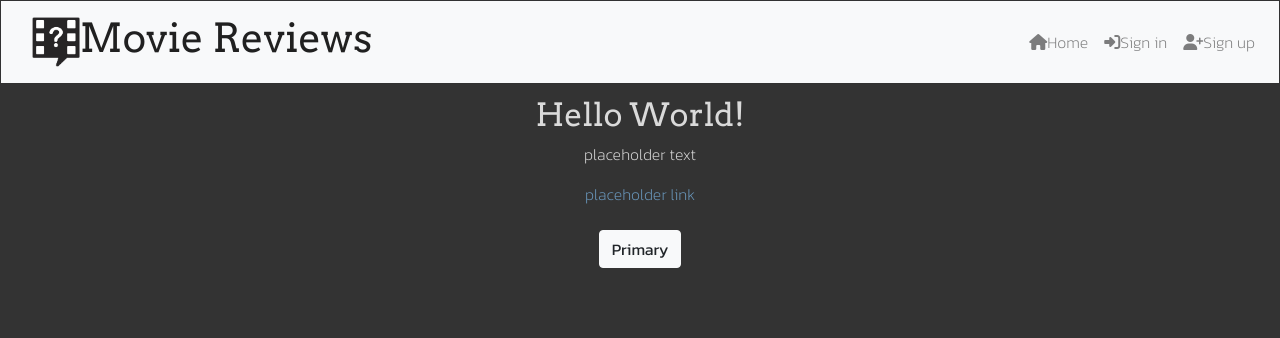
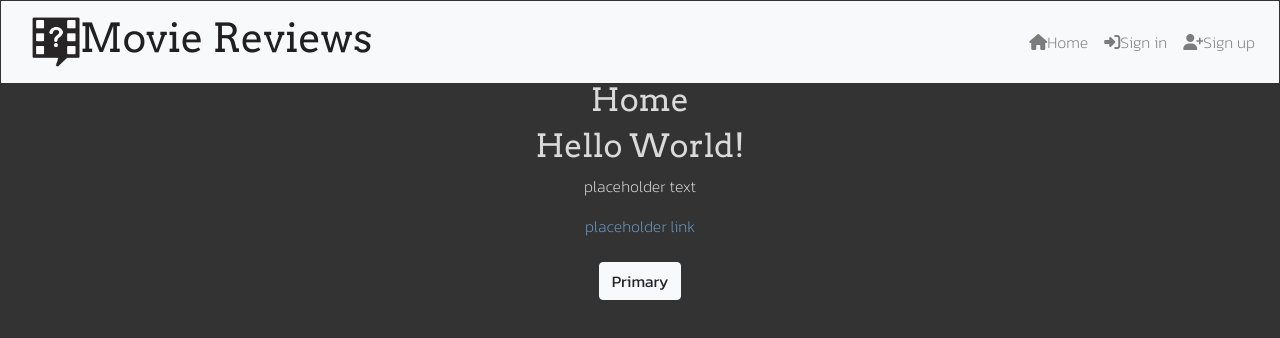
Before and after one commit to bezabu/bb-pp5-movies2, a React (Create React App) app: page / in a window 1280 px wide. Shown: the top 338 px of the page. Built offline with nearby package versions, Linux system fonts and the light colour scheme.

Commit message:
Add routing

```diff
--- a/package.json
+++ b/package.json
@@ -13,7 +13,7 @@
     "react-bootstrap": "^1.6.3",
     "react-dom": "^17.0.2",
     "react-infinite-scroll-component": "^6.1.0",
-    "react-router-dom": "^5.3.4",
+    "react-router-dom": "^5.3.0",
     "react-scripts": "^4.0.3",
     "web-vitals": "^1.1.2"
   },
--- a/src/App.js
+++ b/src/App.js
@@ -1,21 +1,29 @@
 import styles from "./App.module.css";
 import NavBar from './components/NavBar';
 import Button from 'react-bootstrap/Button';
+import Container from "react-bootstrap/Container";
+import { Route, Switch } from 'react-router-dom';
 
 
 function App() {
   return (
     <div className={styles.App}>
-      <header>
+
         <NavBar />
-        <br>
-        </br><br></br><br></br><br></br>
+        <Container className={styles.Main}>
+          <Switch>
+            <Route exact path="/" render={() => <h2>Home</h2>} />
+            <Route exact path="/signin" render={() => <h2>Sign in</h2>} />
+          </Switch>
+
+
+        </Container>
         <h2>Hello World!</h2>
         <p>placeholder text</p>
         <a href="#">placeholder link</a>
         <br></br><br></br>
         <Button variant="light">Primary</Button>
-      </header>
+
     </div>
   );
 }
--- a/src/App.module.css
+++ b/src/App.module.css
@@ -8,6 +8,9 @@
     color:#dadada;
   }
 
+  .Main {
+    padding-top: 81px;
+  }
   h1 {
     font-family: "Arvo", serif;
     color: #202020;
--- a/src/index.js
+++ b/src/index.js
@@ -3,10 +3,13 @@ import ReactDOM from 'react-dom';
 import './index.css';
 import App from './App';
 import reportWebVitals from './reportWebVitals';
+import { BrowserRouter as Router } from 'react-router-dom/cjs/react-router-dom';
 
 ReactDOM.render(
   <React.StrictMode>
+    <Router>
     <App />
+    </Router>
   </React.StrictMode>,
   document.getElementById('root')
 );
```
Also changed, not shown: 1 other file (tests, documents, lock files or other folders).
